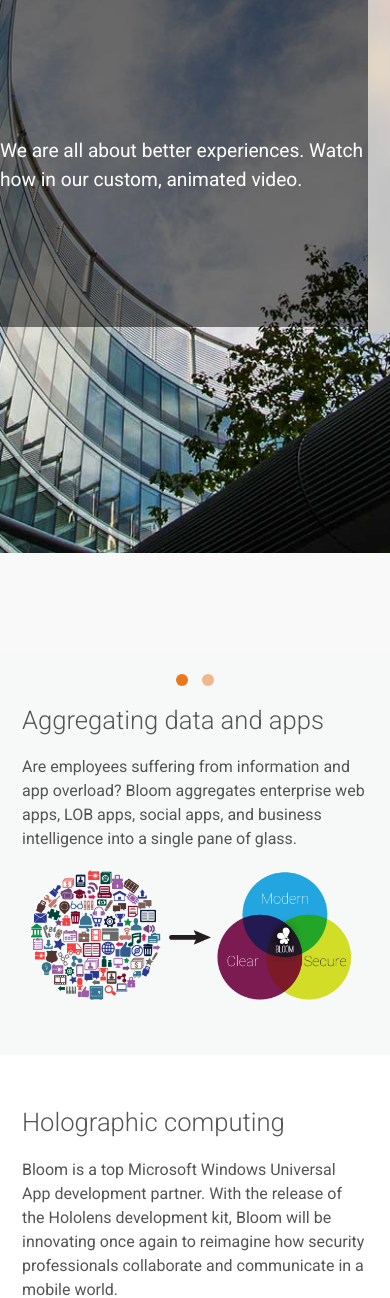
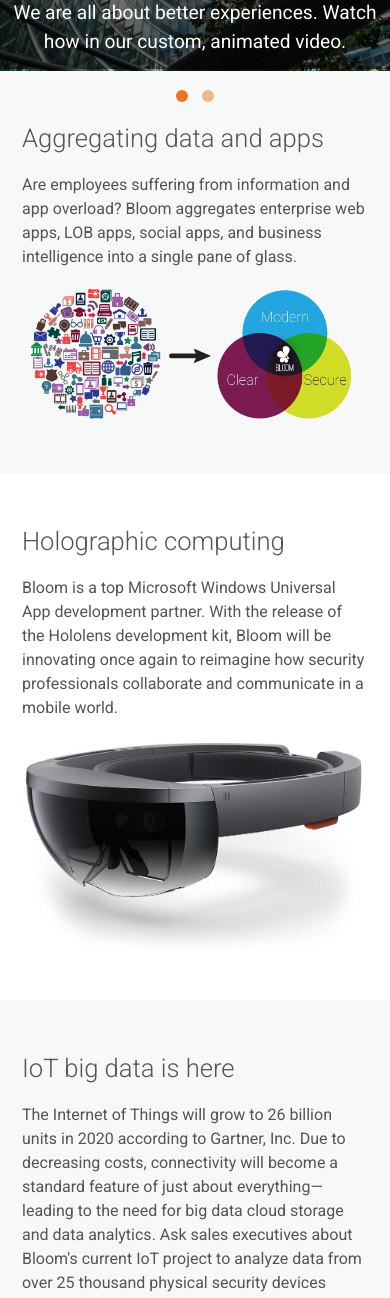
Before and after one commit to Bloom-web/bloom-web, a PHP site: page /page.php in a window 390 px wide. Shown: the part 529-1827 px from the top of the page. Run offline with PHP 8.4, Linux system fonts and the light colour scheme.

Commit message:
New header layout for Home page

```diff
--- a/css/bloom.css
+++ b/css/bloom.css
@@ -86,7 +86,49 @@ body {
 .stretchy {
     height: 100%;
 }
+.lumps {
+    -webkit-column-count: 3; /* Chrome, Safari, Opera */
+    -moz-column-count: 3; /* Firefox */
+    column-count: 3;
+}
+.square {
+    float:left;
+    position: relative;
+    width: 100%;
+    padding-bottom : 100%; /* = width for a 1:1 aspect ratio */
+    margin:1.66%;
+}
+.square-inside {
+    position:absolute;
+    height:100%; /* = 100% - 2*5% padding */
+    width:100%; /* = 100% - 2*5% padding */
+    padding: 0%;
 
+}
+.tblock {
+    display:table;
+    width:100%;
+    height:100%;
+}
+.tcell {
+    display: table-cell;
+    vertical-align: middle;
+    text-align: center;
+}
+.text-left.tcell {
+    display: table-cell;
+    vertical-align: middle;
+    text-align: left;
+}
+.client-logo {
+    width:auto;
+    height:auto;
+    max-height:60%;
+    max-width:80%;
+}
+.blockphotos {
+    padding-bottom: 18%;
+}
 /* ------------------------  x y centering  */
 
 .xycenter {
@@ -344,6 +386,13 @@ footer a {
 }
 .slider-banner {
     height: 281px;
+    text-align: left;
+}
+.slider-banner-half {
+    height: 281px;
+}
+img .slider-banner-half {
+    padding:30px;
 }
 .owl-controls {
     position: absolute;
@@ -367,49 +416,7 @@ footer a {
     position:absolute;
     top: 0px;
 }
-.lumps {
-    -webkit-column-count: 3; /* Chrome, Safari, Opera */
-    -moz-column-count: 3; /* Firefox */
-    column-count: 3;
-}
-.square {
-    float:left;
-    position: relative;
-    width: 100%;
-    padding-bottom : 100%; /* = width for a 1:1 aspect ratio */
-    margin:1.66%;
-}
-.square-inside {
-    position:absolute;
-    height:100%; /* = 100% - 2*5% padding */
-    width:100%; /* = 100% - 2*5% padding */
-    padding: 0%;
 
-}
-.tblock {
-    display:table;
-    width:100%;
-    height:100%;
-}
-.tcell {
-    display: table-cell;
-    vertical-align: middle;
-    text-align: center;
-}
-.text-left.tcell {
-    display: table-cell;
-    vertical-align: middle;
-    text-align: left;
-}
-.client-logo {
-    width:auto;
-    height:auto;
-    max-height:60%;
-    max-width:80%;
-}
-.blockphotos {
-    padding-bottom: 18%;
-}
 @media (max-width: 1200px) {
     .slider-video {
         width: 400px;
@@ -417,14 +424,16 @@ footer a {
     }
     .slider-banner {
         height: 225px;
+        text-align: center;
+    }
+    .slider-banner-half {
+        height: 225px;
     }
 }
 @media (max-width: 1024px) {
     .header-shade {
         height: 0px;
     }
-}
-@media (max-width: 992px) {
     .header-blurb {
         padding-left: 8%;
         padding-right: 4%;
@@ -440,6 +449,16 @@ footer a {
     }
     .header-shade2 {
         height:1px;
+    }
+    .slider-banner {
+        height: 100px;
+        text-align: center;
+    }
+    .slider-banner-half {
+        height: 160px;
+    }
+    img .slider-banner-half {
+        padding:10px;
     }
     .lumps {
         -webkit-column-count: 2; /* Chrome, Safari, Opera */
@@ -478,12 +497,16 @@ footer a {
         top: 100px;
     }
     .slider-video {
-        width: 100%;
-        height: 320px;
+        height: 222px;
     }
     .slider-banner {
-        width: 100%;
-        height: 320px;
+        height: 80px;
+    }
+    .slider-banner-half {
+        height: 150px;
+    }
+    img .slider-banner-half {
+        padding:1px;
     }
     .firstblock {
         margin-top: 100px;
@@ -506,8 +529,13 @@ footer a {
         padding-right: 0;
     }
 }
-@media (max-width: 460px) {
-
+@media (max-width: 480px) {
+    .blurb-home {
+        top: 70px;
+    }
+    .slider-home {
+        top: 80px;
+    }
 }
 /* These two are a custom underline for links */
 
--- a/page.php
+++ b/page.php
@@ -14,7 +14,7 @@
                     <!-- content-->
 
                     <main id="content">
-                        <header class="page-header center x-large image-background no-padding rel" style="background-image: url('/images/background-home.jpg');">
+                        <header class="page-header x-large stay image-background no-padding rel" style="background-image: url('/images/background-home.jpg');">
                             <div class="row">
                                 <div class="header-blurb blurb-home text0 regular col-md-7">
                                     "Bloom innovation begins with a single, customer problem that causes pain, followed by a desire to change that outcome."
@@ -28,13 +28,13 @@
                                             <div class="flush">
                                                 <div class="row">
                                                     <div class="col-md-1"></div>
-                                                    <div class="col-md-5">
+                                                    <div class="col-md-5 text-center">
                                                         <div class="embed-responsive-16by9">
                                                             <iframe class="embed-responsive-item slider-video" src="https://player.vimeo.com/video/157542772?title=0&badge=0&byline=0&portrait=0" frameborder="0" webkitallowfullscreen mozallowfullscreen allowfullscreen></iframe>
                                                         </div>
                                                     </div>
                                                     <div class="col-md-5">
-                                                        <div class="tcell slider-banner text-left text00 white">
+                                                        <div class="tcell slider-banner text00 white">
                                                                 We are all about better experiences. Watch how in our custom, animated video.
                                                         </div>
                                                     </div>
@@ -47,15 +47,15 @@
                                         <div class="image-background" style="background-image: url('/images/background-iscwest.jpg'); background-position: 0% 0%;">
                                             <div class="row">
                                                 <div class="col-md-1"></div>
-                                                <div class="col-md-6 image-background" style="background-image: url('/images/background-iscwest-blur.jpg'); background-position: 10% 0%;">
-                                                    <div class="col-sm-4 iblock-mono">
+                                                <div class="col-md-6 image-background" style="background-image: url('/images/background-iscwest-blur.jpg'); background-position: 0% 0%;">
+                                                    <div class="col-xs-4 iblock-mono">
                                                         <div class="tcell">
-                                                            <img src="/images/logo-iscwest.png" class="slider-banner" style="padding:30px;">
+                                                            <img src="/images/logo-iscwest.png" class="slider-banner-half">
                                                         </div>
                                                     </div>
-                                                    <div class="col-sm-8 iblock-mono">
+                                                    <div class="col-xs-8 iblock-mono">
                                                         <div class="tblock">
-                                                        <div class="tcell slider-banner text-left dark text0000 light">
+                                                        <div class="tcell slider-banner-half text-left dark text000 light">
                                                                 We will be exhibiting our solutions this April 5-8 in Las Vegas, Nevada
                                                         </div>
                                                         </div>
@@ -63,7 +63,7 @@
                                                 </div>
                                                 <div class="col-md-5">
                                                     <div class="tblock">
-                                                    <div class="tcell slider-banner">
+                                                    <div class="tcell slider-banner-half">
                                                         <a href="mailto:information@bloomconsultinggroup.com?subject=Visit Bloom at ISC West" class="btn default text00">Join us at ISC West</a>
                                                     </div>
                                                     </div>
@@ -77,7 +77,7 @@
                             <!-- slider home -->
                         </header>
                         <!-- page content -->
-                        <section class="pt-medium pb-medium light-color grayback firstblock">
+                        <section class="pt-medium pb-medium light-color grayback">
                             <div class="container">
                                 <div class="row">
                                     <div class="col-md-6">
```
Also changed, not shown: other parts of css/bloom.css (+32 -17 lines).
